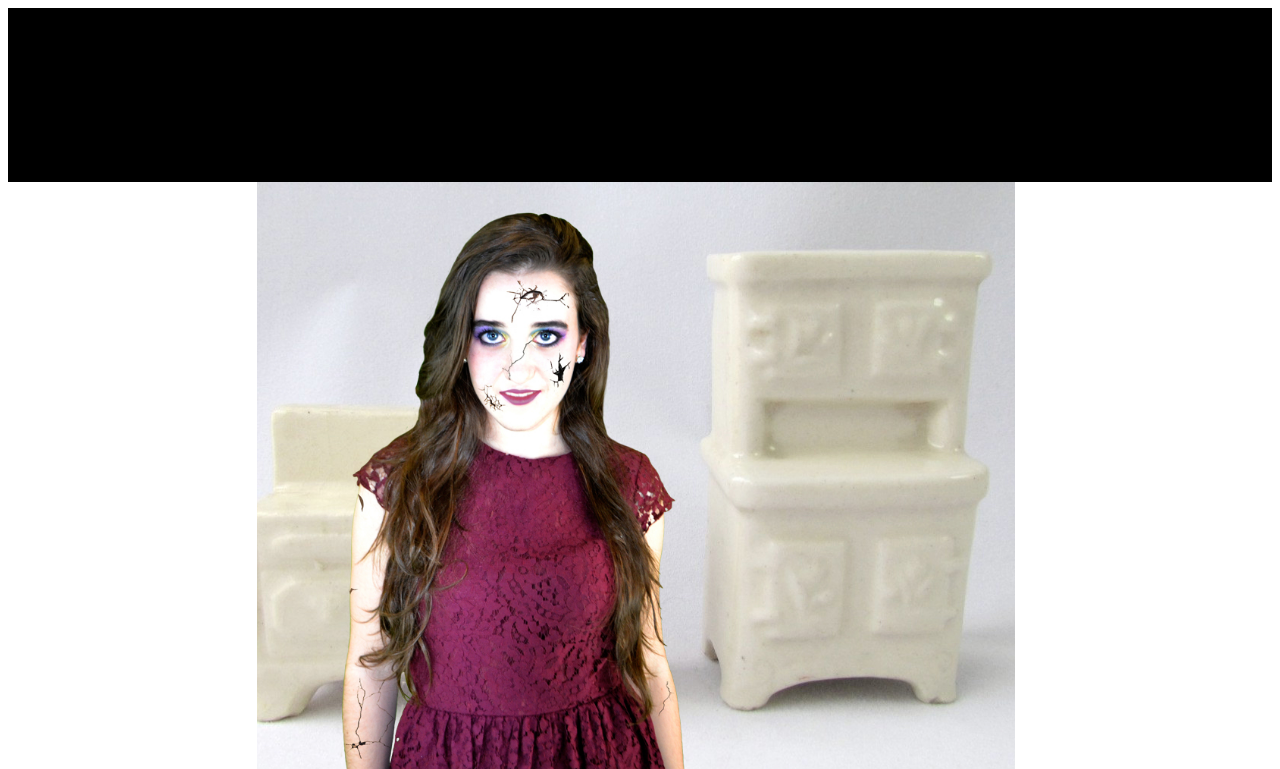
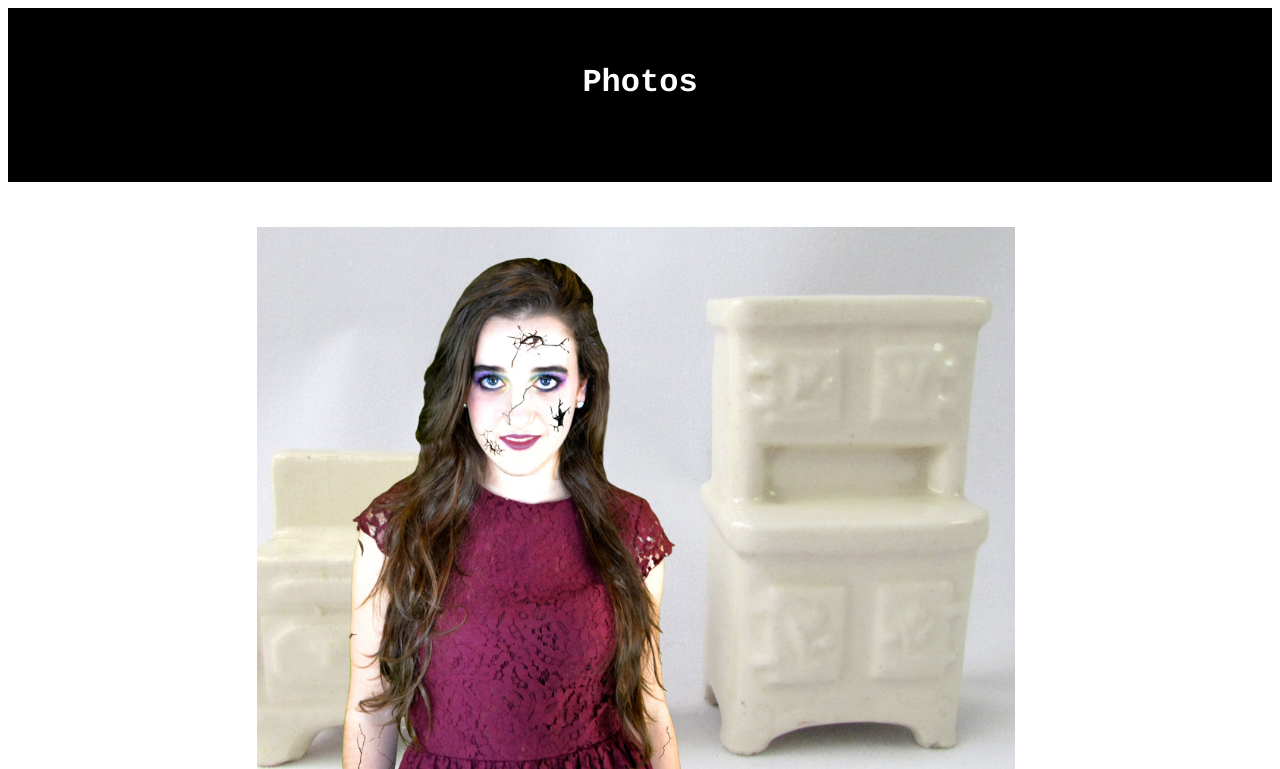
Before and after one commit to VeronicaChiarelli/edits, a Jekyll site: the page built from index.html, in a window 1280 px wide. Shown: the top 769 px of the page. Built offline with Jekyll 4.4.1, drawn with Linux system fonts in a browser that asks for light colours; grey boxes are pictures that could not be loaded.

Commit message:
change font colour, add spaces between images

```diff
--- a/css/common.css
+++ b/css/common.css
@@ -37,7 +37,7 @@ html{
   padding: 2em;
   background: black;
   background-size: cover;
-  color: black;
+  color: white;
 }
 
 
--- a/index.html
+++ b/index.html
@@ -2,14 +2,14 @@
 layout: default
 ---
 
-<center><img src="{{site.baseurl}}/unrelatedphotos/doll.jpg" alt="no" class="photos"></center>
-<center><img src="{{site.baseurl}}/unrelatedphotos/Bubbles.jpg" alt="no" class="photos"></center>
-<center><img src="{{site.baseurl}}/unrelatedphotos/wreckingball.jpg" alt="no" class="photos"></center>
-<center><img src="{{site.baseurl}}/unrelatedphotos/gambino.jpg" alt="no" class="photos"></center>
-<center><img src="{{site.baseurl}}/unrelatedphotos/megan1.jpg" alt="no" class="photos"></center>
-<center><img src="{{site.baseurl}}/unrelatedphotos/megan2.jpg" alt="no" class="photos"></center>
-<center><img src="{{site.baseurl}}/unrelatedphotos/babi.jpg" alt="no" class="photos"></center>
-<center><img src="{{site.baseurl}}/unrelatedphotos/drake1.jpg" alt="no" class="photos"></center>
-<center><img src="{{site.baseurl}}/unrelatedphotos/drake2.jpg" alt="no" class="photos"></center>
+<br><br><center><img src="{{site.baseurl}}/unrelatedphotos/doll.jpg" alt="no" class="photos"></center><br><br>
+<center><img src="{{site.baseurl}}/unrelatedphotos/Bubbles.jpg" alt="no" class="photos"></center><br><br>
+<center><img src="{{site.baseurl}}/unrelatedphotos/wreckingball.jpg" alt="no" class="photos"></center><br><br>
+<center><img src="{{site.baseurl}}/unrelatedphotos/gambino.jpg" alt="no" class="photos"></center><br><br>
+<center><img src="{{site.baseurl}}/unrelatedphotos/megan1.jpg" alt="no" class="photos"></center><br><br>
+<center><img src="{{site.baseurl}}/unrelatedphotos/megan2.jpg" alt="no" class="photos"></center><br><br>
+<center><img src="{{site.baseurl}}/unrelatedphotos/babi.jpg" alt="no" class="photos"></center><br><br>
+<center><img src="{{site.baseurl}}/unrelatedphotos/drake1.jpg" alt="no" class="photos"></center><br><br>
+<center><img src="{{site.baseurl}}/unrelatedphotos/drake2.jpg" alt="no" class="photos"></center><br><br>
 
 <br><br>
```
Also changed, not shown: 3 other files.
